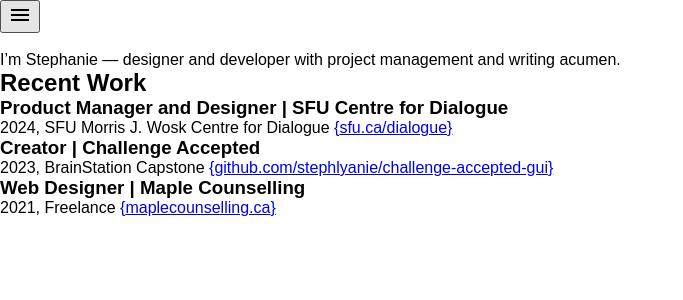
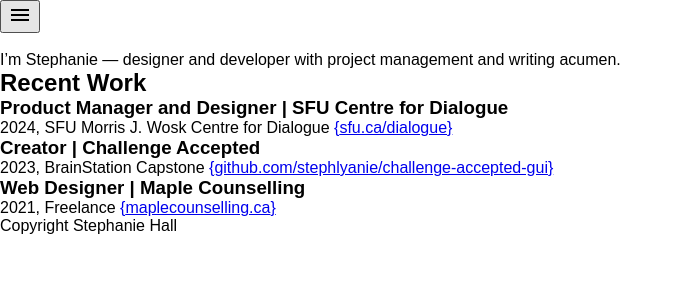
Before and after one commit to stephlyanie/portfolio, a React (Create React App) app: page / in a window 1280 px wide. Shown: the top 300 px of the page, without its empty margins (0-683 px from the left). Built offline with nearby package versions, Linux system fonts and the light colour scheme; the HTML template or start-up script is replaced by a standard one.

Commit message:
Created footer component

```diff
--- a/src/App.jsx
+++ b/src/App.jsx
@@ -1,6 +1,7 @@
 import { BrowserRouter, Routes, Route, Navigate } from "react-router-dom";
 import Header from "./components/Header/Header";
 import HomePage from "./pages/Home/HomePage";
+import Footer from "./components/Footer/Footer";
 
 import './App.scss';
 
@@ -14,6 +15,7 @@
           <Route path="/" element={<HomePage />}></Route>
         </Routes>
       </section>
+      <Footer />
     </BrowserRouter>
   );
 }
--- /dev/null
+++ b/src/components/Footer/Footer.jsx
@@ -0,0 +1,9 @@
+function Footer() {
+    return (
+        <footer className="site-header">
+            <p>Copyright Stephanie Hall</p>
+        </footer>
+    )
+};
+
+export default Footer;
```
Also changed, not shown: src/components/Footer/Footer.scss (added).
